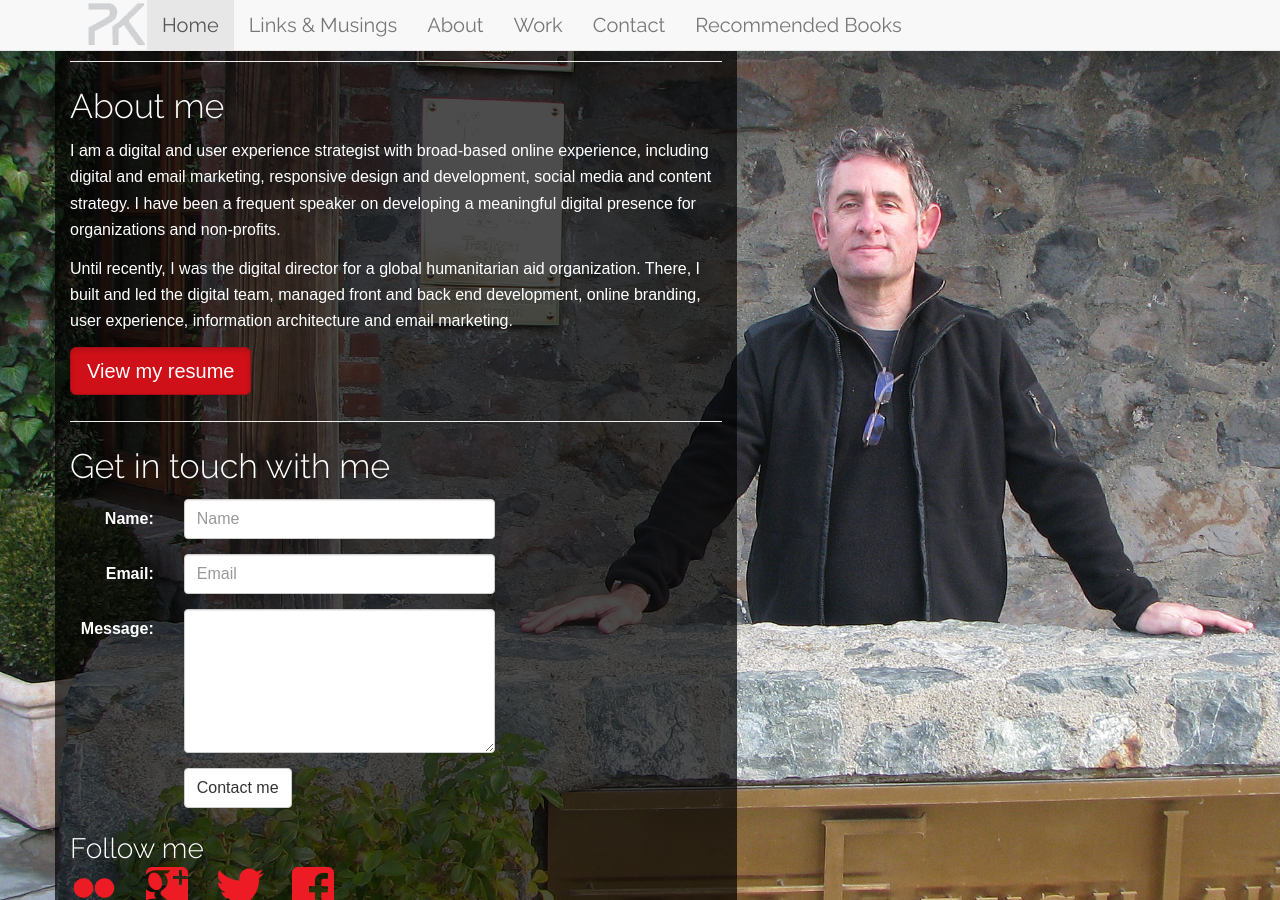
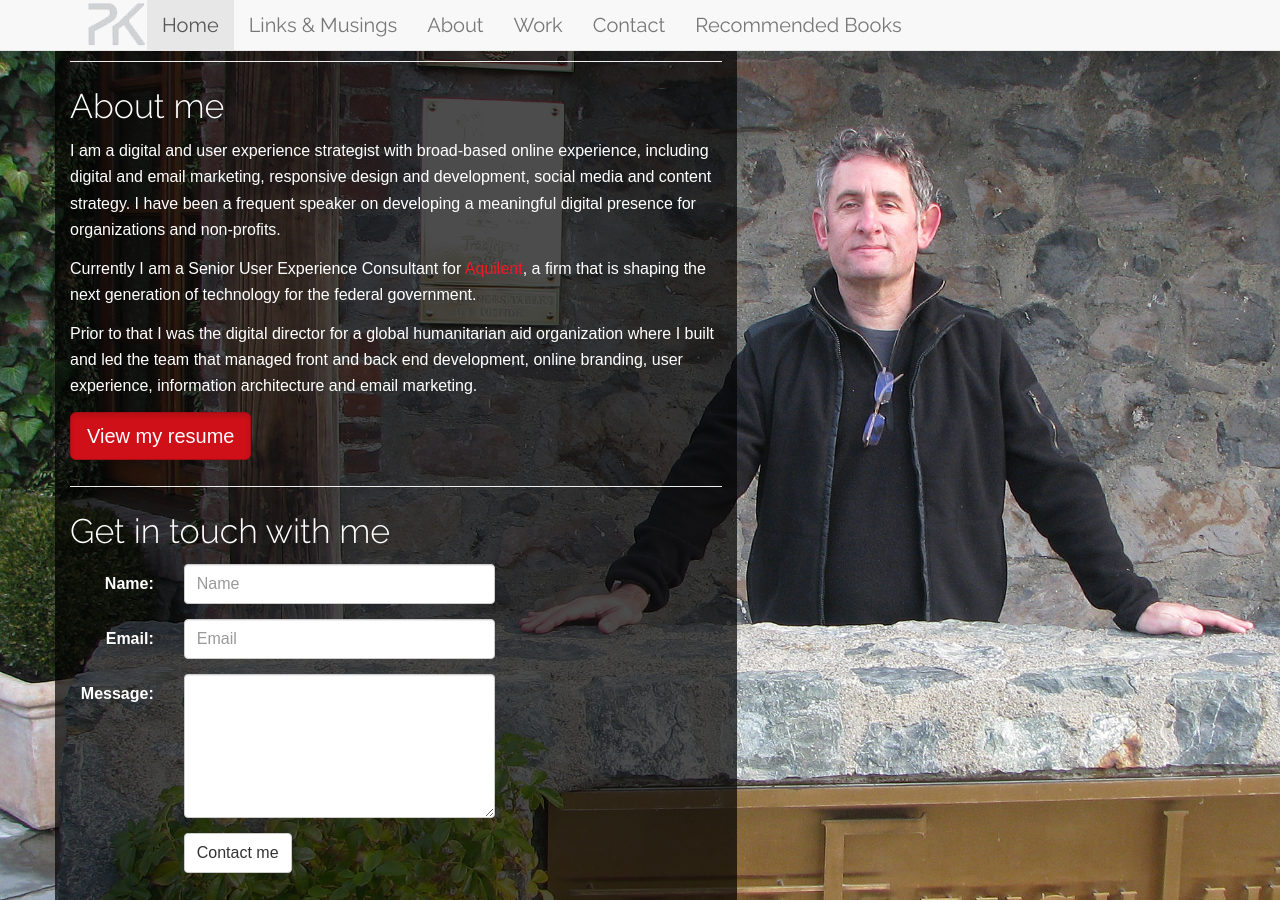
Before and after one commit to pdkaizer/new-jekyll-site, a Jekyll site: the page built from index.html, in a window 1280 px wide and 900 px high, scrolled down 1387 px. Built offline with Jekyll 4.4.1, drawn with Linux system fonts in a browser that asks for light colours; some web fonts are replaced; the list of posts is cut into pages by our own code.

Commit message:
Edits to about

```diff
--- a/index.html
+++ b/index.html
@@ -45,7 +45,9 @@
 
           <p>I am a digital and user experience strategist with broad-based online experience, including digital and email marketing, responsive design and development, social media and content strategy. I have been a frequent speaker on developing a meaningful digital presence for organizations and non-profits.</p>
 
-          <p>Until recently, I was the digital director for a global humanitarian aid organization. There, I built and led the digital team, managed front and back end development, online branding, user experience, information architecture and email marketing.</p>
+          <p>Currently I am a Senior User Experience Consultant for <a href="http://www.aquilent.com/">Aquilent</a>, a firm that is shaping the next generation of technology for the federal government.</p>
+
+          <p>Prior to that I was the digital director for a global humanitarian aid organization where I built and led the team that managed front and back end development, online branding, user experience, information architecture and email marketing.</p>
 
           <a href="/resume/" class="btn btn-primary btn-lg active">View my resume</a>
 
```
